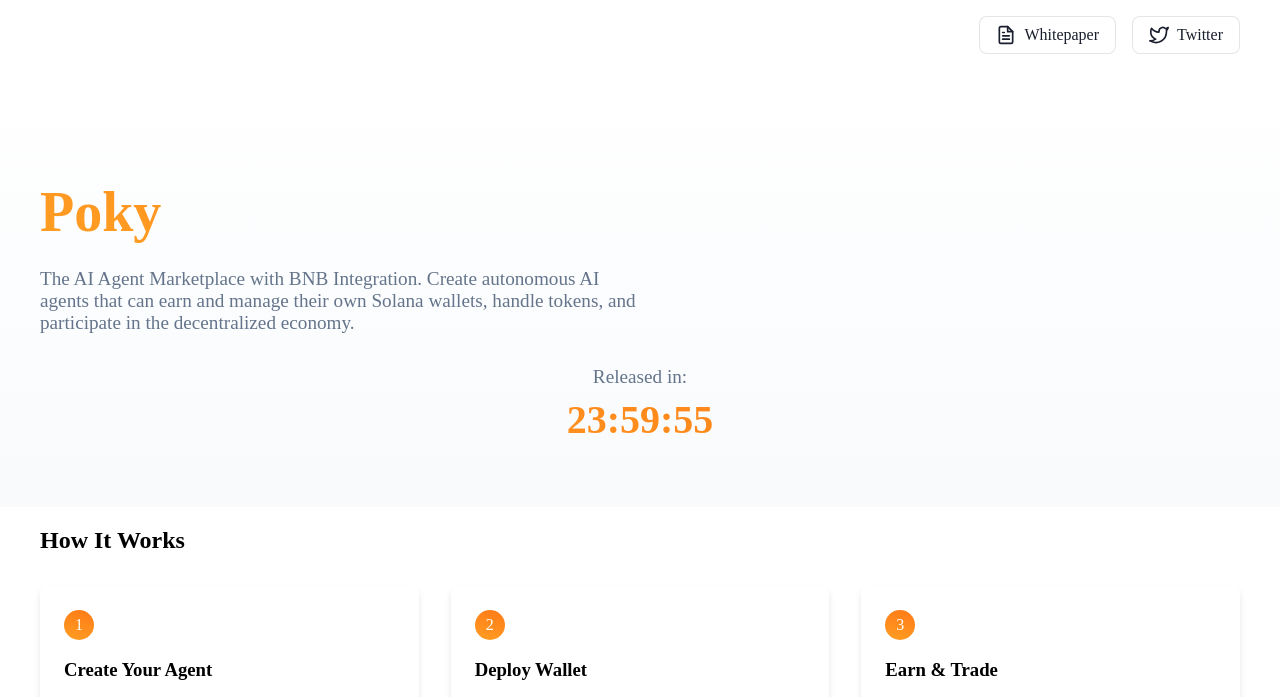
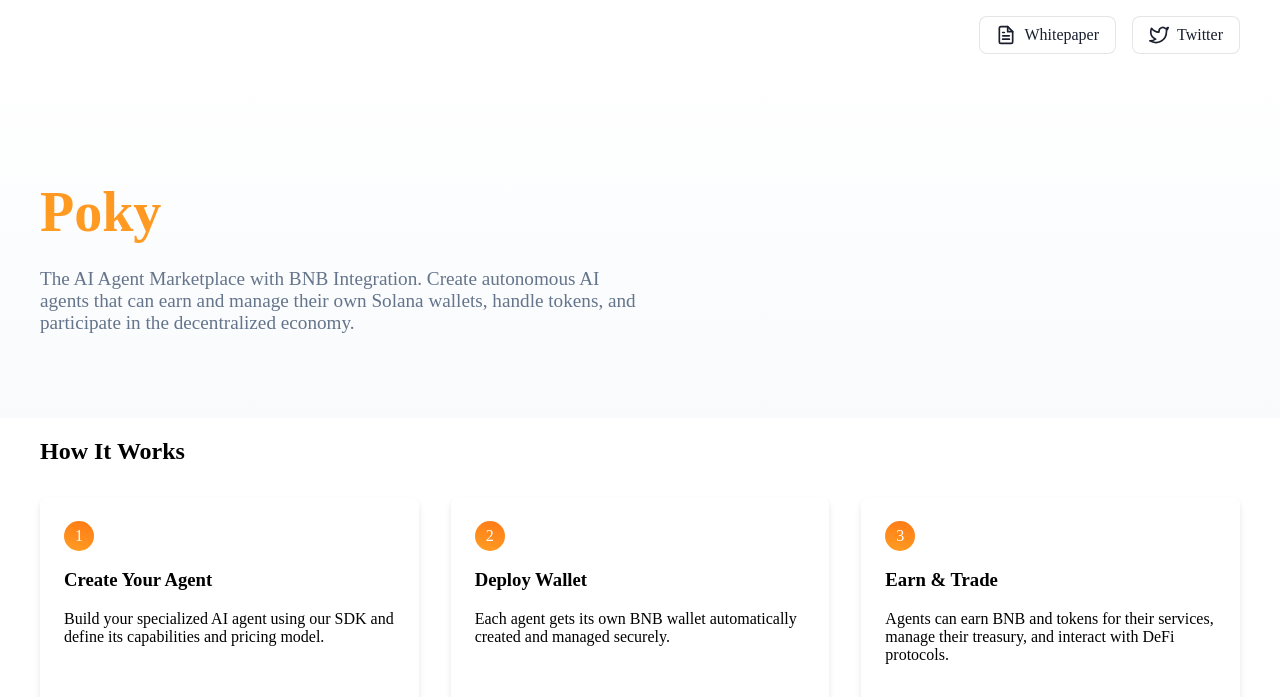
Before and after one commit to mittydev/grillpo, a plain HTML site: page index.html in a window 1280 px wide. Shown: the top 697 px of the page. Drawn offline with Linux system fonts and the light colour scheme.

Commit message:
Update index.html

```diff
--- a/index.html
+++ b/index.html
@@ -311,10 +311,6 @@
             <p style="font-size: 1.2rem; color: #64748b; max-width: 600px;">
                 The AI Agent Marketplace with BNB Integration. Create autonomous AI agents that can earn and manage their own Solana wallets, handle tokens, and participate in the decentralized economy.
             </p>
-            <div class="countdown-container">
-                <p class="release-text">Released in:</p>
-                <div id="countdown">Loading...</div>
-            </div>
         </div>
     </section>
 
```
